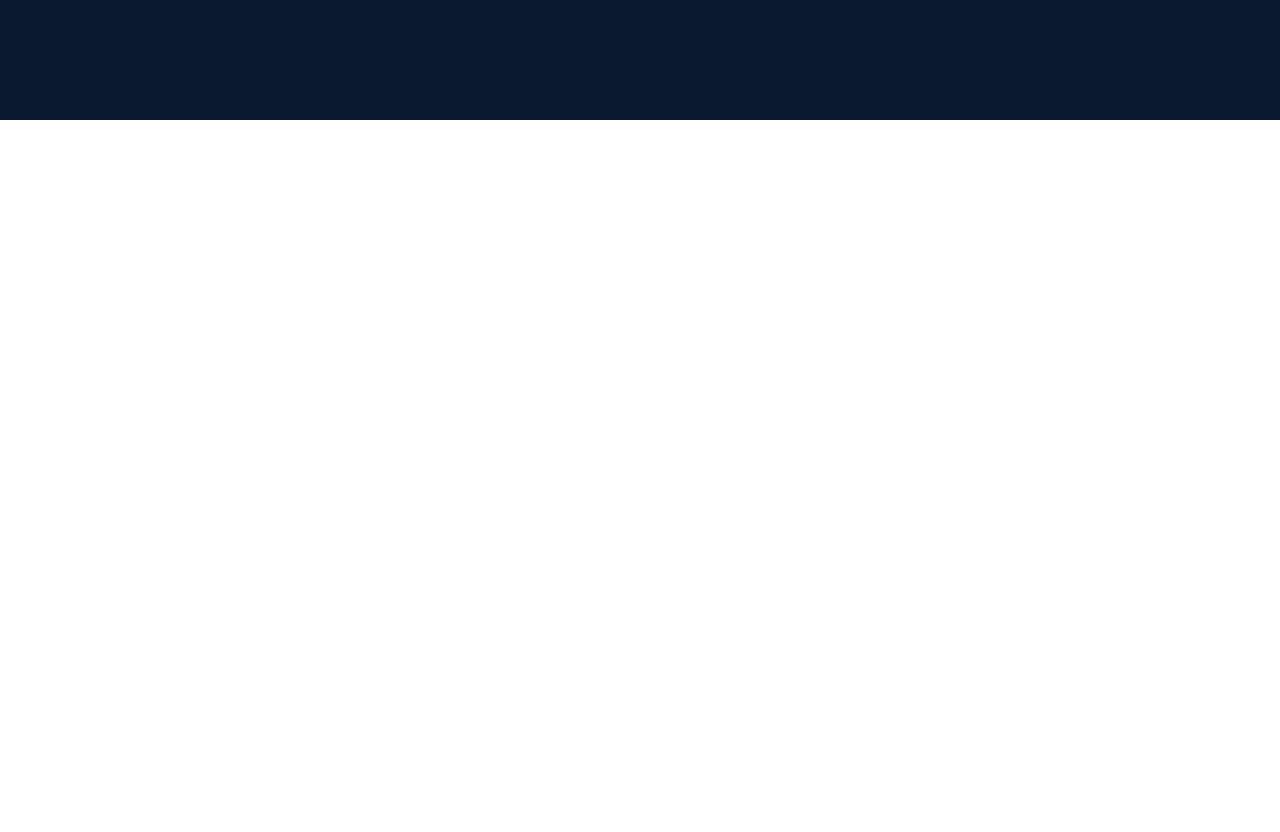
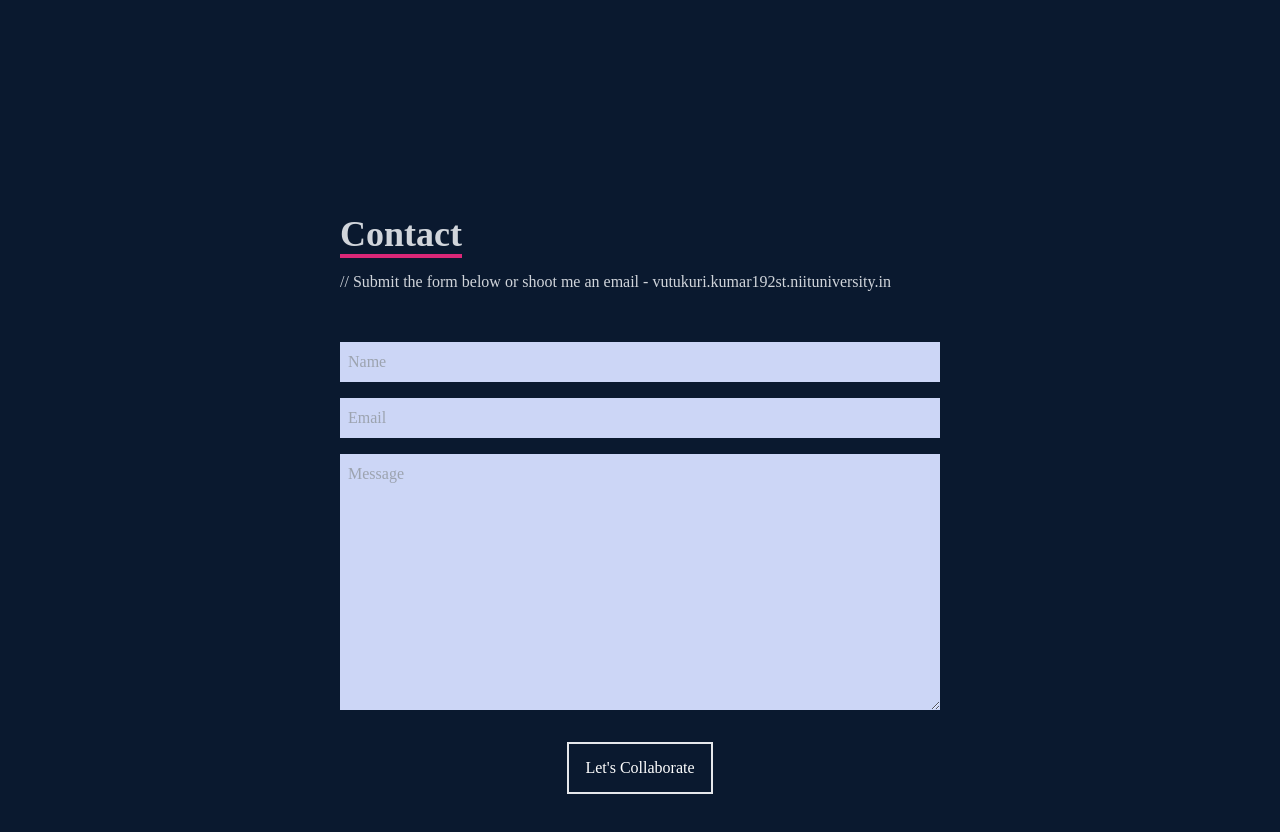
Before and after one commit to habib-SE/portfolio, a React (Create React App) app: page / in a window 1280 px wide. Shown: the part 3080-3912 px from the top of the page. Before the commit the page ends 3200 px from the top, so only its background shows below. Built offline with nearby package versions, Linux system fonts and the light colour scheme.

Commit message:
finishe the portfolio site

```diff
--- a/src/App.js
+++ b/src/App.js
@@ -4,6 +4,7 @@
 import About from "./components/About";
 import Skills from "./components/Skills";
 import Work from "./components/Work";
+import Contact from "./components/Contacat";
 
 function App() {
   return (
@@ -13,6 +14,7 @@
       <About/>
       <Skills/>
       <Work/>
+      <Contact/>
     </div>
   );
 }
--- /dev/null
+++ b/src/components/Contacat.jsx
@@ -0,0 +1,20 @@
+import React from 'react'
+
+const Contact = () => {
+  return (
+    <div name='contact' className='w-full h-screen bg-[#0a192f] flex justify-center items-center p-4'>
+        <form method='POST' action="https://getform.io/f/8a44e3db-de12-48d1-a0e5-acbfddb6841b" className='flex flex-col max-w-[600px] w-full'>
+            <div className='pb-8'>
+                <p className='text-4xl font-bold inline border-b-4 border-pink-600 text-gray-300'>Contact</p>
+                <p className='text-gray-300 py-4'>// Submit the form below or shoot me an email - vutukuri.kumar192st.niituniversity.in</p>
+            </div>
+            <input className='bg-[#ccd6f6] p-2' type="text" placeholder='Name' name='name' />
+            <input className='my-4 p-2 bg-[#ccd6f6]' type="email" placeholder='Email' name='email' />
+            <textarea className='bg-[#ccd6f6] p-2' name="message" rows="10" placeholder='Message'></textarea>
+            <button className='text-white border-2 hover:bg-pink-600 hover:border-pink-600 px-4 py-3 my-8 mx-auto flex items-center'>Let's Collaborate</button>
+        </form>
+    </div>
+  )
+}
+
+export default Contact
--- a/src/data/data.js
+++ b/src/data/data.js
@@ -8,28 +8,28 @@
         id:1,
         name:"React JS Application",
         image:Finance,
-        github:"",
+        github:"https://github.com/habib-SE/data-finance",
         live:"",
     },
     {
         id:2,
         name:"React JS Application",
         image:Drive,
-        github:"",
+        github:"https://github.com/habib-SE/drive-react-css-modules",
         live:"",
     },
     {
         id:3,
         name:"React JS Application",
         image:Habib,
-        github:"",
+        github:"https://github.com/habib-SE/react-project",
         live:"",
     },
     {
         id:4,
         name:"HTML, CSS and JS Application",
         image:Tasty,
-        github:"",
+        github:"https://github.com/habib-SE/responsive-website-resturent",
         live:"",
     },
 
```
